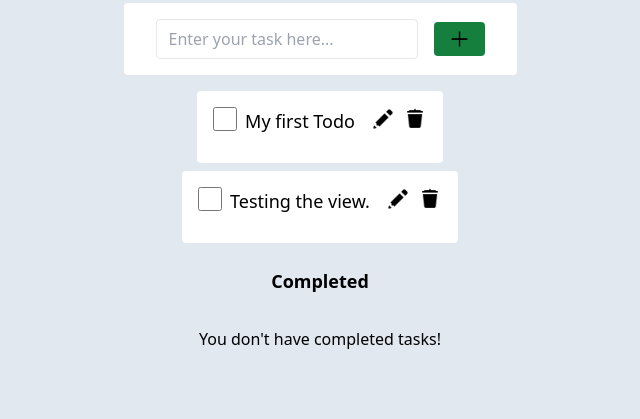
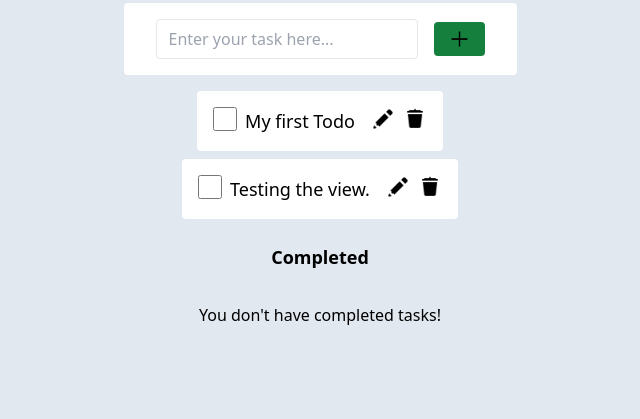
Before and after one commit to danieltsega/Django-Playground, a Django app: page / in a window 1280 px wide. Shown: the part 381-800 px from the top of the page, without its empty margins (320-960 px from the left). Run offline with Django 3.2, Linux system fonts and the light colour scheme; data comes from the database, SQL or seed files in the repository; some libraries are stand-ins or nearby versions.

Commit message:
[Fix] : Fixed the margin of the checkbox

```diff
--- a/Todo/templates/index.html
+++ b/Todo/templates/index.html
@@ -12,7 +12,7 @@
 
 {% for task in tasks %}
 <div class="flex justify-between bg-white rounded p-4 mb-2">
-    <form method="post" action="{% url 'completed' task.id %}">
+    <form method="post" action="{% url 'completed' task.id %}" class="mb-0">
         {% csrf_token %}
         <input type="checkbox" name="done" id="done{{ task.id }}" class="border rounded w-6 h-6 mr-2" onchange="this.form.submit()" {% if task.done %} checked {% endif %}>
     </form>
@@ -33,7 +33,7 @@
 
 {% for task_done in tasks_done %}
 <div class="flex justify-between bg-white rounded p-4 mb-2">
-    <form method="post" action="{% url 'completed' task_done.id %}">
+    <form method="post" action="{% url 'completed' task_done.id %}" class="mb-0">
         {% csrf_token %}
         <input type="checkbox" name="done" id="done{{ task_done.id }}" class="border rounded w-6 h-6 mr-2" onchange="this.form.submit()" {% if task_done.done %} checked {% endif %}>
     </form>
```
